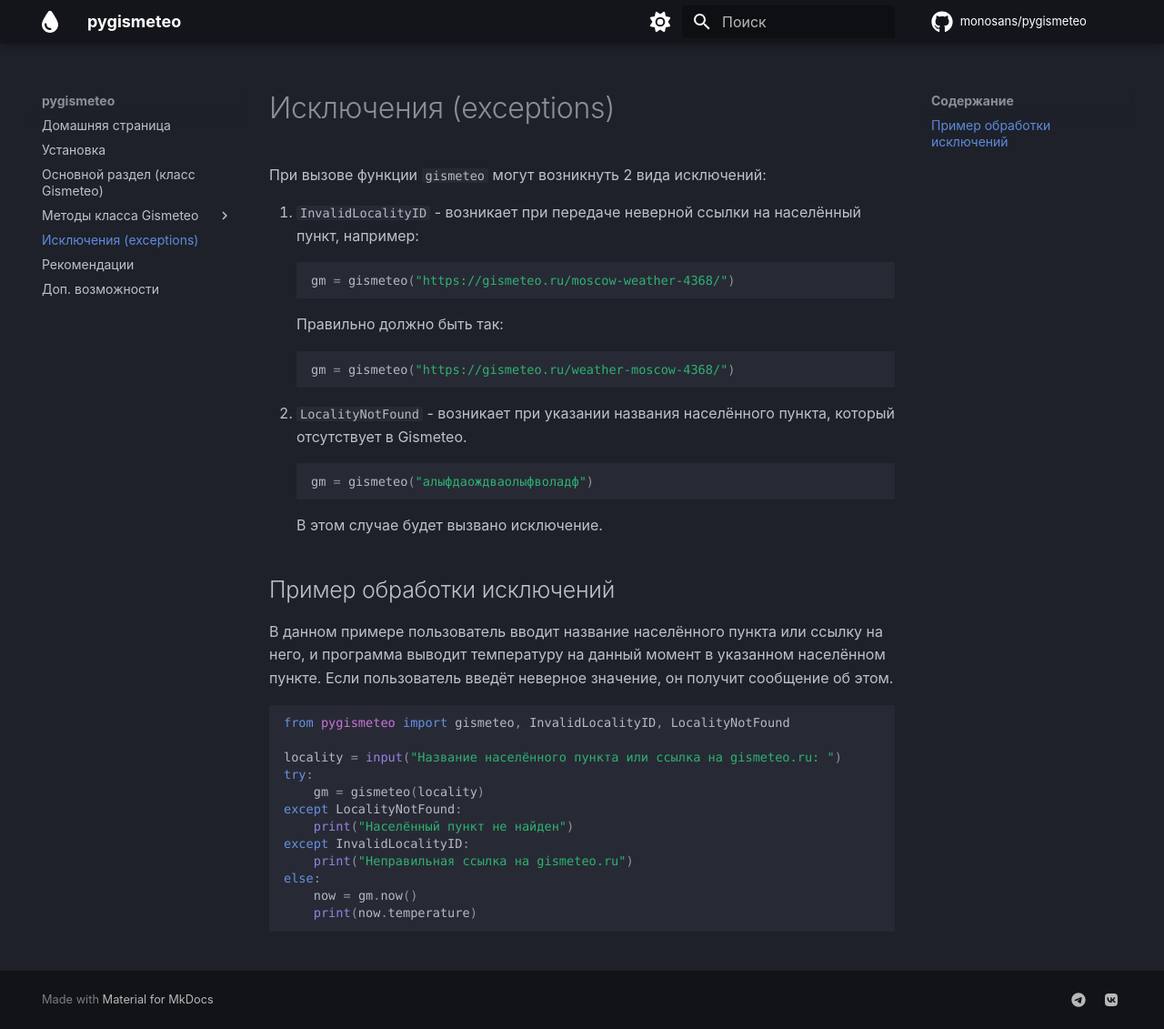
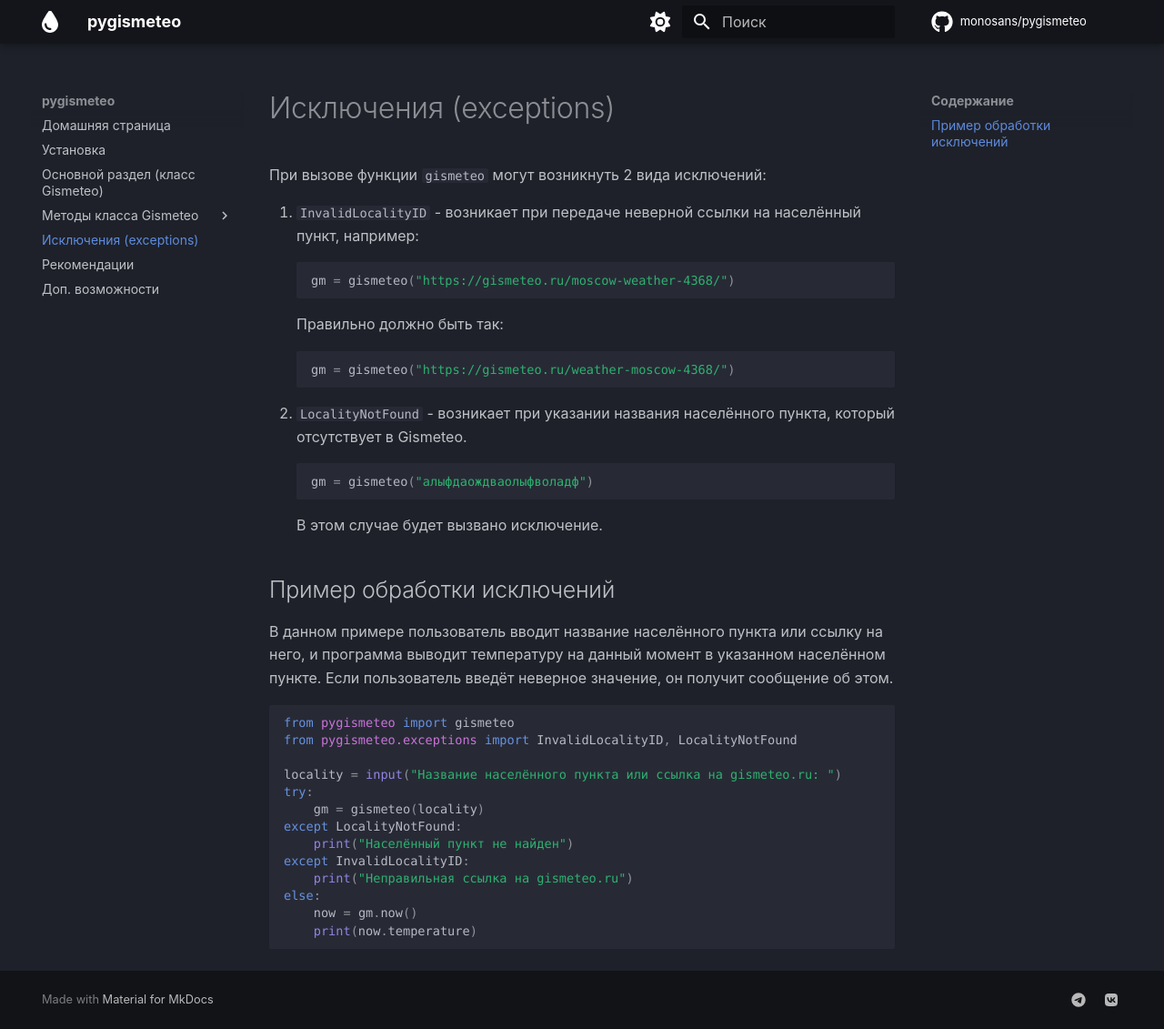
Before and after one commit to monosans/pygismeteo, an MkDocs documentation site: the page built from docs/exceptions.md, in a window 1280 px wide and 1131 px high. Shown: the whole window at 91% size. Built offline with MkDocs 1.6.1 and Material for MkDocs 9.7.7, drawn with Linux system fonts in a browser that asks for light colours; comment, search, counter and statistics services are not loaded.

Commit message:
Delete exceptions from __init__.py

````diff
--- a/docs/exceptions.md
+++ b/docs/exceptions.md
@@ -21,7 +21,8 @@
 В данном примере пользователь вводит название населённого пункта или ссылку на него, и программа выводит температуру на данный момент в указанном населённом пункте. Если пользователь введёт неверное значение, он получит сообщение об этом.
 
 ```python
-from pygismeteo import gismeteo, InvalidLocalityID, LocalityNotFound
+from pygismeteo import gismeteo
+from pygismeteo.exceptions import InvalidLocalityID, LocalityNotFound
 
 locality = input("Название населённого пункта или ссылка на gismeteo.ru: ")
 try:
--- a/pygismeteo/__init__.py
+++ b/pygismeteo/__init__.py
@@ -1,5 +1,4 @@
 # -*- coding: utf-8 -*-
-from pygismeteo.exceptions import InvalidLocalityID, LocalityNotFound
 from pygismeteo.gismeteo import gismeteo
 
-__all__ = ("InvalidLocalityID", "LocalityNotFound", "gismeteo")
+__all__ = ("gismeteo",)
````
Also changed, not shown: 1 other file.
